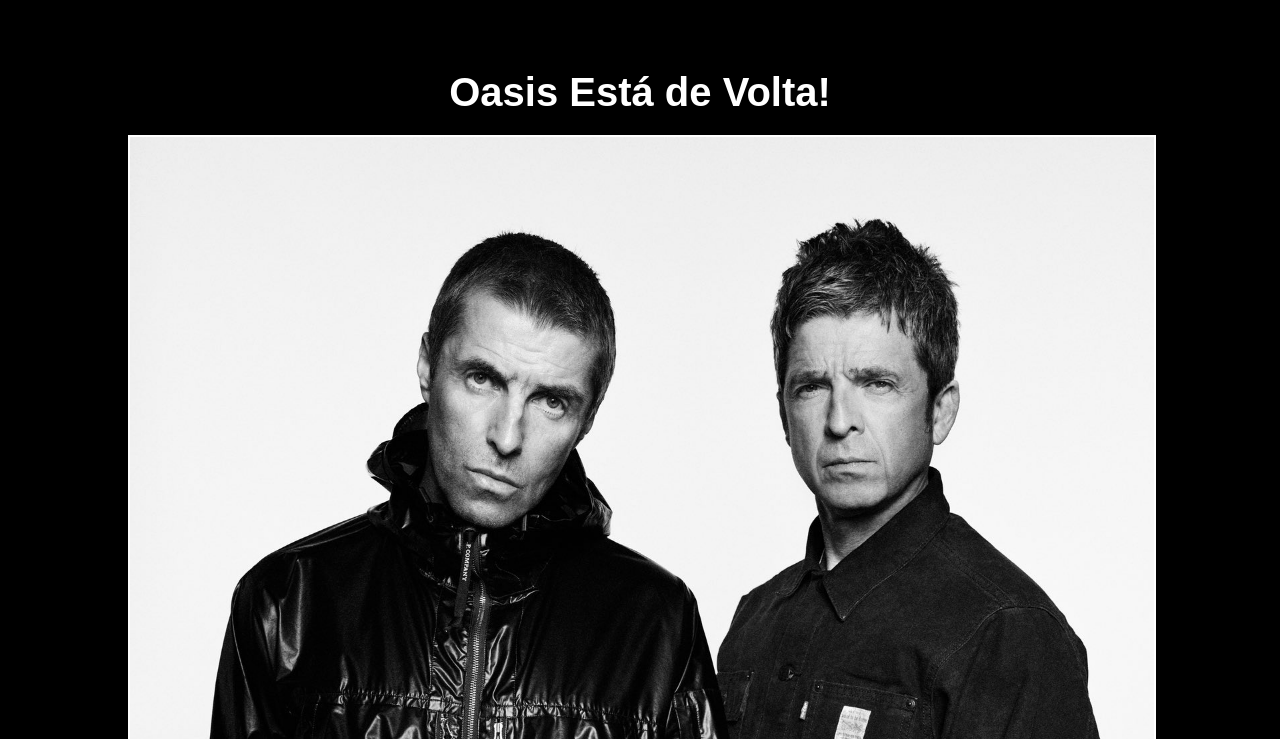
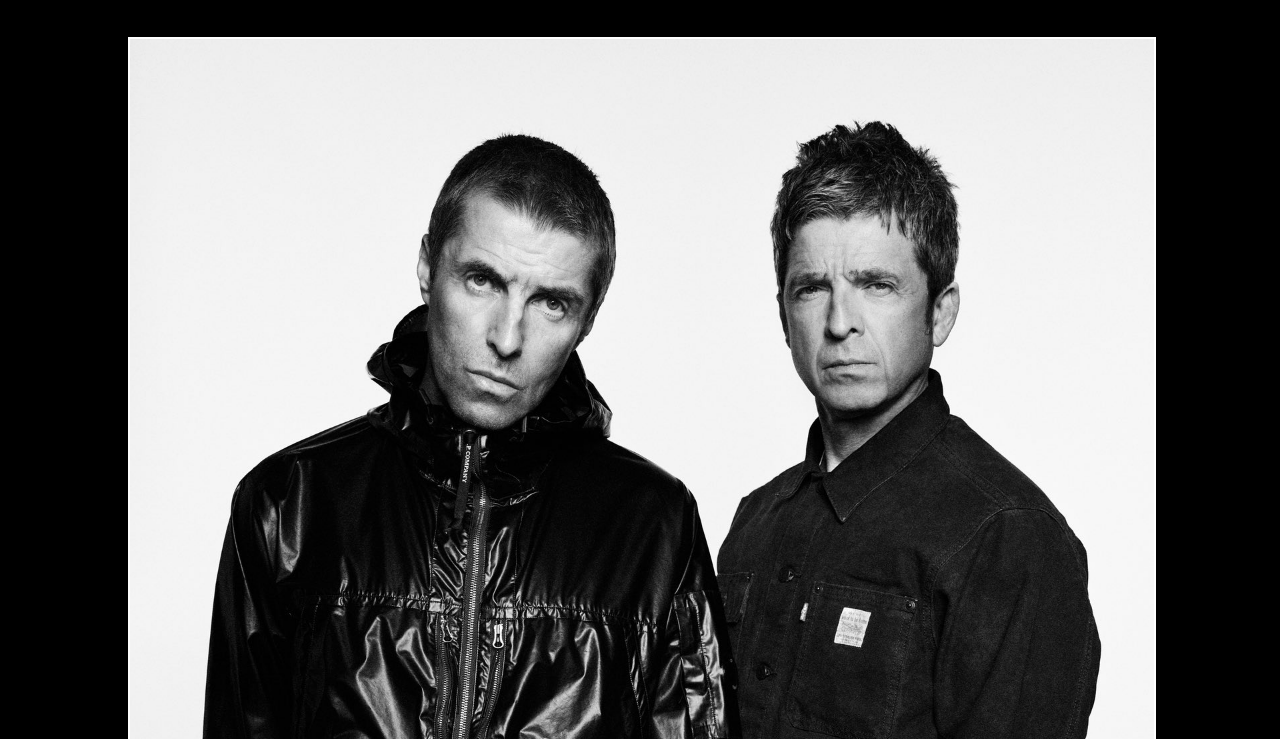
Before and after one commit to CaioVenxncio/site-oasis, a plain HTML site: page index.html in a window 1280 px wide. Shown: the part 61-800 px from the top of the page. Drawn offline with Linux system fonts and the light colour scheme.

Commit message:
Update index.html

```diff
--- a/index.html
+++ b/index.html
@@ -16,7 +16,6 @@
 
     <section class="announcement">
         <div class="container">
-            <h1>Oasis Está de Volta!</h1>
             <img src="img/photo.jpeg" alt="Foto da Banda Oasis" class="band-photo">
             <p>"As armas silenciaram.
                 As estrelas se alinharam.
```
